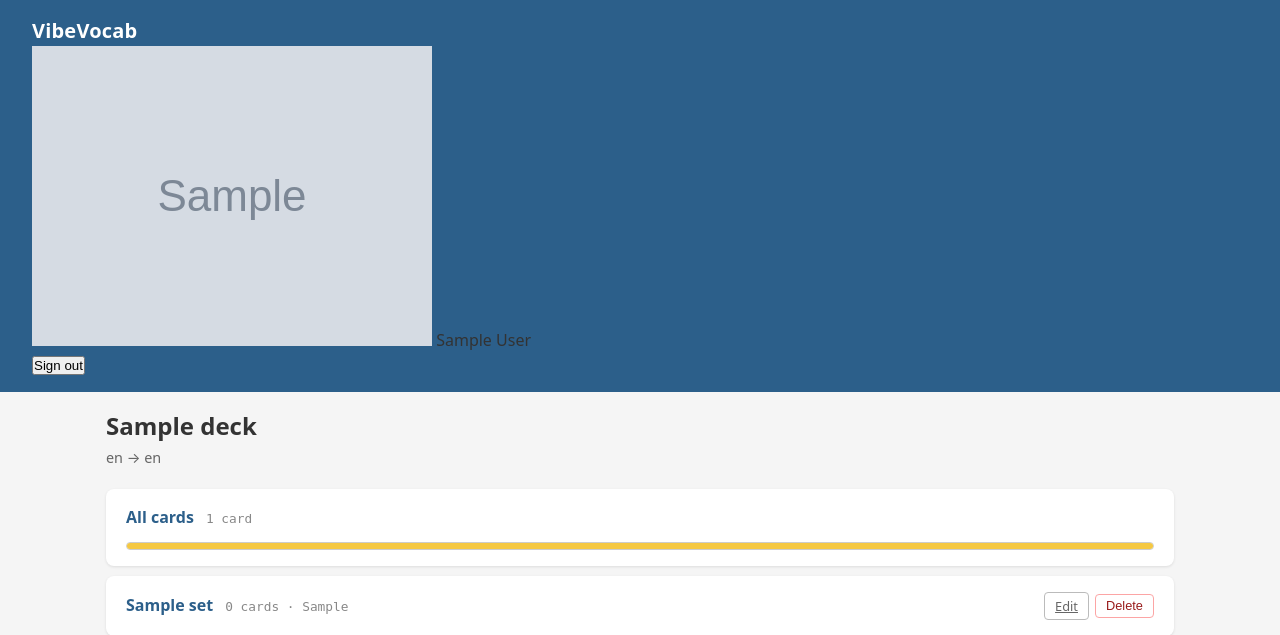
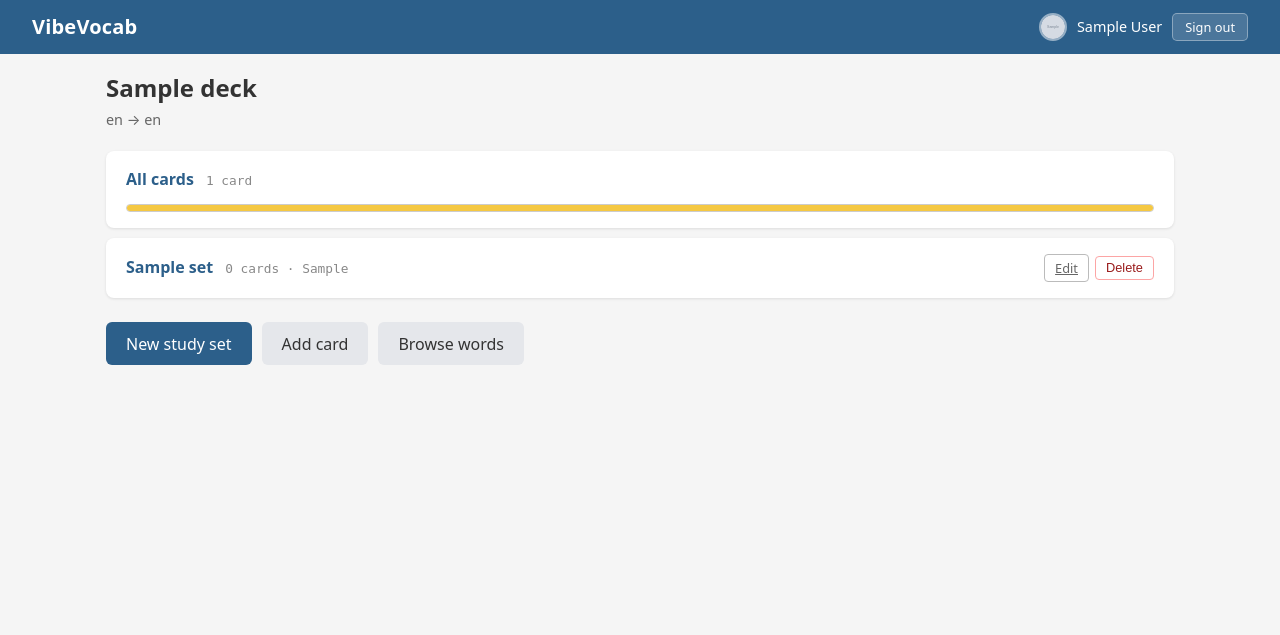
Before and after one commit to michaeljmuller/vibevocab, a Flask app: page /deck/1 in a window 1280 px wide. Shown: the top 635 px of the page. Run offline with Flask 3, Linux system fonts and the light colour scheme; the visitor is signed in with stand-in values (Sample User, id 1); tables that the repository leaves empty hold one stand-in row (values such as "Sample post"); grey boxes marked "Sample" are stand-in pictures.

Commit message:
Move username to upper right with legible white styling

```diff
--- a/src/web/static/style.css
+++ b/src/web/static/style.css
@@ -13,7 +13,10 @@ body {
 
 header {
     background: #2c5f8a;
-    padding: 1rem 2rem;
+    padding: 0.75rem 2rem;
+    display: flex;
+    align-items: center;
+    justify-content: space-between;
 }
 
 header a {
@@ -22,6 +25,38 @@ header a {
     font-size: 1.25rem;
     font-weight: 600;
     letter-spacing: 0.01em;
+}
+
+.header-user {
+    display: flex;
+    align-items: center;
+    gap: 0.625rem;
+    color: white;
+    font-size: 0.9rem;
+    font-weight: 500;
+}
+
+.header-user .avatar {
+    width: 28px;
+    height: 28px;
+    border-radius: 50%;
+    border: 2px solid rgba(255,255,255,0.5);
+}
+
+.btn-signout {
+    background: rgba(255,255,255,0.15);
+    color: white;
+    border: 1px solid rgba(255,255,255,0.35);
+    border-radius: 5px;
+    padding: 0.25rem 0.75rem;
+    font-size: 0.8rem;
+    font-family: inherit;
+    cursor: pointer;
+    transition: background 0.15s;
+}
+
+.btn-signout:hover {
+    background: rgba(255,255,255,0.25);
 }
 
 main {
```
